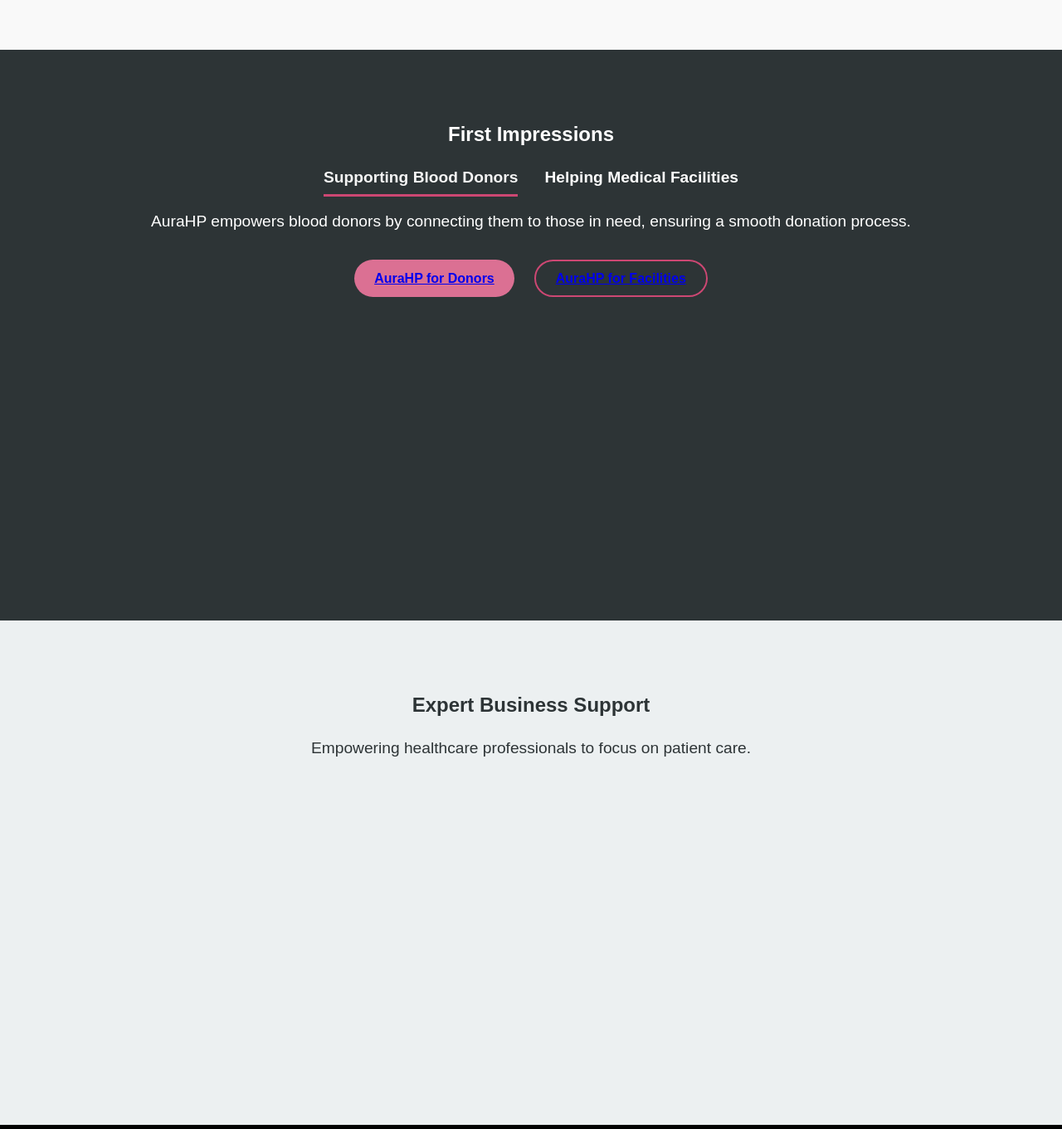
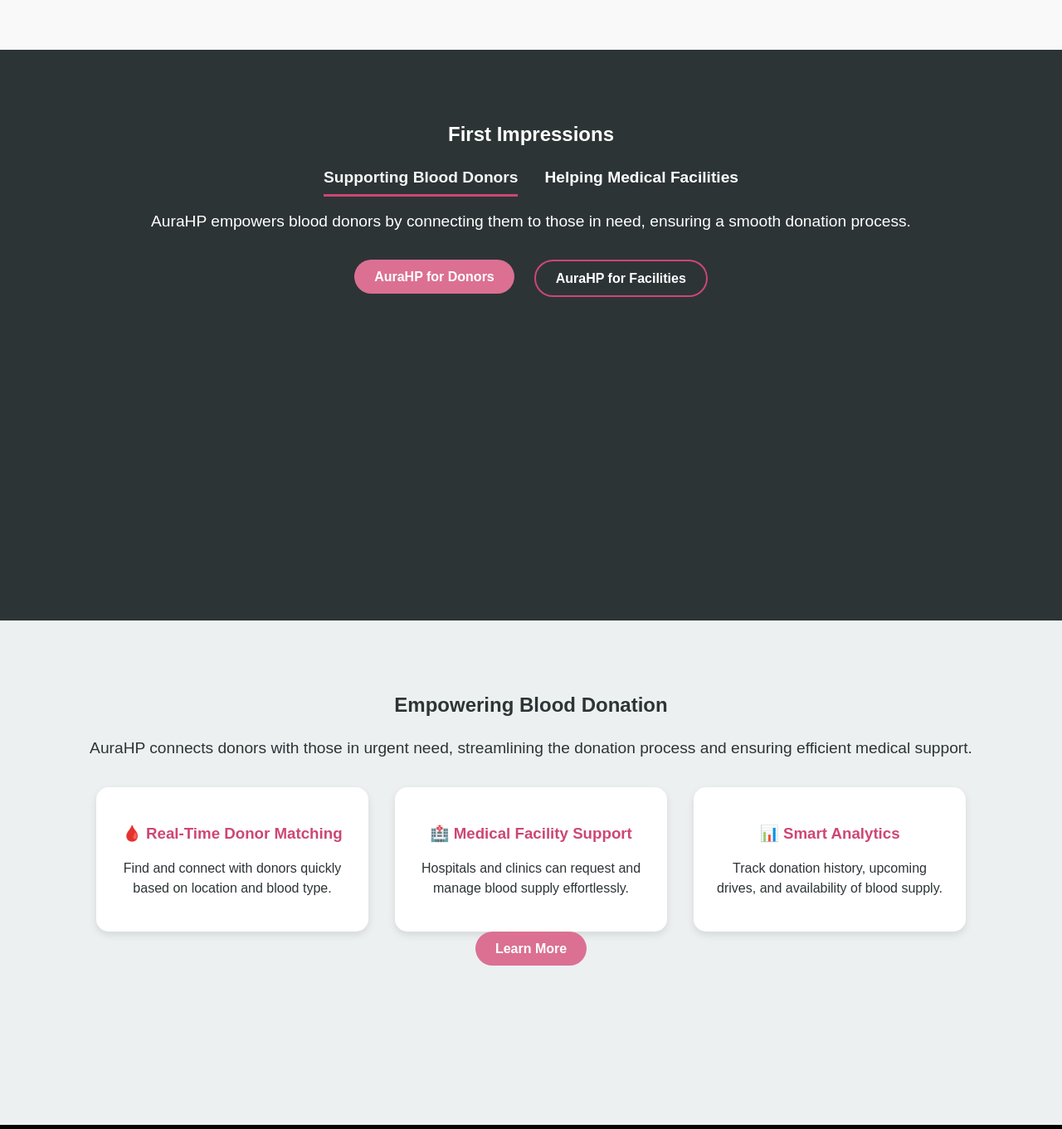
Before and after one commit to danixDe/Aura-web, a React (Vite) app in the folder client/: page / in a window 1280 px wide. Shown: the part 692-2053 px from the top of the page at 83% size. Built offline with nearby package versions, Linux system fonts and the light colour scheme.

Commit message:
light section

```diff
--- a/client/src/pages/Homepage.jsx
+++ b/client/src/pages/Homepage.jsx
@@ -112,21 +112,26 @@
             : "AuraHP assists hospitals and medical facilities by providing a reliable blood donor network for urgent needs."}
         </p>
         <div className={styles.buttonContainer}>
+        <Link to = "/VLogin" style={{textDecoration:"none"}}>
           <motion.button
             className={styles.ctadarkButton}
             whileHover={{ scale: 1.05 }}
             whileTap={{ scale: 0.95 }}
           >
-           <Link to = '/VLogin'> AuraHP for Donors </Link>
+            <span>
+            AuraHP for Donors
+            </span>
           </motion.button>
+        </Link>
+        <Link to = "/MFLogin" style = {{textDecoration:"none"}}>
           <motion.button
             className={styles.ctadarkButtonAlt}
             whileHover={{ scale: 1.05 }}
             whileTap={{ scale: 0.95 }}
           >
-            <Link to='/MFLogin'
-            >AuraHP for Facilities</Link>
+            <span>AuraHP for Facilities</span>
           </motion.button>
+        </Link>
         </div>
       </motion.section>
 
@@ -137,9 +142,37 @@
   whileInView={{ opacity: 1, y: 0 }}
   transition={{ duration: 0.8 }}
 >
-        <h2 className={styles.sectionTitle}>Expert Business Support</h2>
-        <p className={styles.sectionText}>Empowering healthcare professionals to focus on patient care.</p>
+  <h2 className={styles.sectionTitle}>Empowering Blood Donation</h2>
+  <p className={styles.sectionText}>
+    AuraHP connects donors with those in urgent need, streamlining the donation process and ensuring efficient medical support.
+  </p>
+
+  <div className={styles.featuresContainer}>
+    <div className={styles.featureCard}>
+      <h3>🩸 Real-Time Donor Matching</h3>
+      <p>Find and connect with donors quickly based on location and blood type.</p>
+    </div>
+    <div className={styles.featureCard}>
+      <h3>🏥 Medical Facility Support</h3>
+      <p>Hospitals and clinics can request and manage blood supply effortlessly.</p>
+    </div>
+    <div className={styles.featureCard}>
+      <h3>📊 Smart Analytics</h3>
+      <p>Track donation history, upcoming drives, and availability of blood supply.</p>
+    </div>
+  </div>
+
+  <motion.button
+    className={styles.ctaButton}
+    whileHover={{ scale: 1.05 }}
+    whileTap={{ scale: 0.95 }}
+  >
+    <Link to="/learn-more" style={{ textDecoration: "none", color: "white" }}>
+      Learn More
+    </Link>
+  </motion.button>
 </motion.section>
+
 
       <motion.footer
         className={styles.footer}
--- a/client/src/pages/Homepage.module.css
+++ b/client/src/pages/Homepage.module.css
@@ -1,3 +1,7 @@
+.ctaButton a{
+  text-decoration: none;
+  color:whitesmoke;
+}
 .container {
     font-family: Arial, sans-serif;
     background-color: #f9f9f9;
@@ -130,13 +134,9 @@
     position: relative;
     z-index: 100;
   }
-
   .ctaButton:hover {
     transform: scale(1.05);
   }
-  .ctadarkButtonAlt:hover{
-  }
-
   .hero {
     text-align: center;
     margin-top: 8rem;
@@ -159,8 +159,6 @@
     color: #444;
     margin-top: 0.5rem;
   }
-
-
   .darkSection {
     width: 100%;
     padding: 4rem 2rem;
@@ -226,3 +224,24 @@
     margin-top: 1rem;
     font-size: 0.9rem;
   }
+  .featuresContainer {
+    display: flex;
+    justify-content: center;
+    gap: 2rem;
+    margin-top: 2rem;
+    flex-wrap: wrap;
+  }
+
+  .featureCard {
+    background: white;
+    padding: 1.5rem;
+    border-radius: 15px;
+    box-shadow: 0 4px 10px rgba(0, 0, 0, 0.1);
+    width: 280px;
+    text-align: center;
+  }
+
+  .featureCard h3 {
+    color: hsl(340, 57%, 54%);
+    margin-bottom: 0.5rem;
+  }
```
Lines whose indentation alone changed are shown as unchanged.
